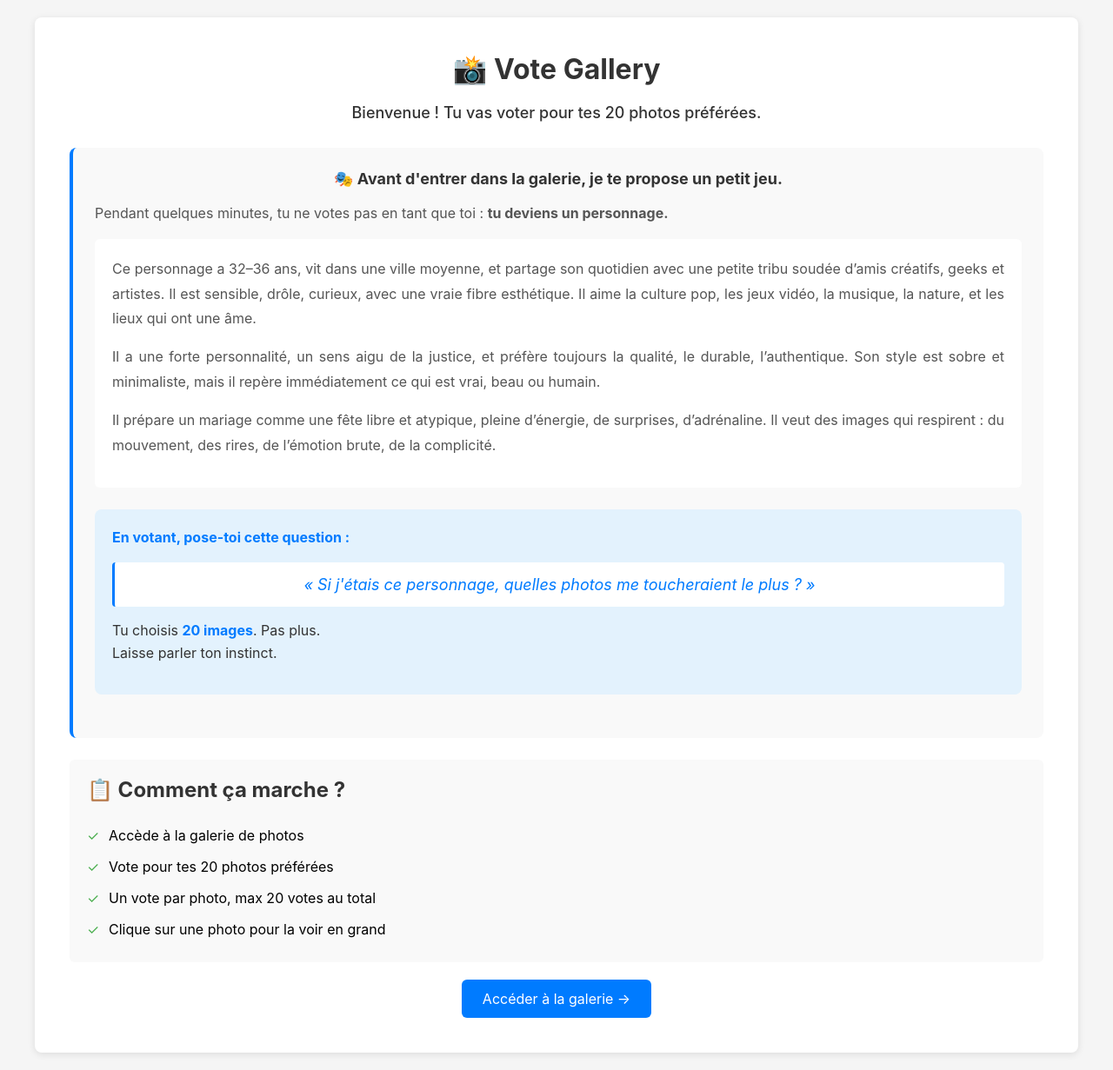
After one commit to Tiritibambix/VoteGallery, a Flask app: template templates/index - ORIGINAL.html in a window 1280 px wide. The commit adds this page. Shown: the whole page at 87% size. Run offline with Flask 3, Linux system fonts and the light colour scheme; the template is opened without the code that fills it, so the values that code supplies are empty.

Commit message:
Edit pour Raphael

```diff
--- /dev/null
+++ b/templates/index - ORIGINAL.html
@@ -0,0 +1,54 @@
+<!DOCTYPE html>
+<html lang="fr">
+<head>
+    <meta charset="UTF-8">
+    <meta name="viewport" content="width=device-width, initial-scale=1.0">
+    <title>Vote Gallery - Instructions</title>
+    <link rel="stylesheet" href="{{ url_for('static', filename='style.css') }}">
+</head>
+<body>
+    <div class="container">
+        <div class="instructions-card">
+            <h1>📸 Vote Gallery</h1>
+
+            <div class="welcome-section">
+                <p class="welcome-intro">Bienvenue ! Tu vas voter pour tes 20 photos préférées.</p>
+
+                <div class="character-section">
+                    <h2>🎭 Avant d'entrer dans la galerie, je te propose un petit jeu.</h2>
+                    <p>Pendant quelques minutes, tu ne votes pas en tant que toi : <strong>tu deviens un personnage.</strong></p>
+
+<div class="character-description">
+    <p>Ce personnage a 32–36 ans, vit dans une ville moyenne, et partage son quotidien avec une petite tribu soudée d’amis créatifs, geeks et artistes. Il est sensible, drôle, curieux, avec une vraie fibre esthétique. Il aime la culture pop, les jeux vidéo, la musique, la nature, et les lieux qui ont une âme.</p>
+
+    <p>Il a une forte personnalité, un sens aigu de la justice, et préfère toujours la qualité, le durable, l’authentique. Son style est sobre et minimaliste, mais il repère immédiatement ce qui est vrai, beau ou humain.</p>
+
+    <p>Il prépare un mariage comme une fête libre et atypique, pleine d’énergie, de surprises, d’adrénaline. Il veut des images qui respirent : du mouvement, des rires, de l’émotion brute, de la complicité.</p>
+</div>
+
+<div class="question-section">
+    <p><strong>En votant, pose-toi cette question :</strong></p>
+    <blockquote>« Si j'étais ce personnage, quelles photos me toucheraient le plus ? »</blockquote>
+    <p>Tu choisis <strong>20 images</strong>. Pas plus.<br>
+    Laisse parler ton instinct.</p>
+</div>
+
+            </div>
+
+            <div class="instructions-box">
+                <h2>📋 Comment ça marche ?</h2>
+                <ul>
+                    <li>Accède à la galerie de photos</li>
+                    <li>Vote pour tes 20 photos préférées</li>
+                    <li>Un vote par photo, max 20 votes au total</li>
+                    <li>Clique sur une photo pour la voir en grand</li>
+                </ul>
+            </div>
+
+            <a href="/gallery" class="btn btn-primary">Accéder à la galerie →</a>
+        </div>
+    </div>
+
+    <script src="/static/noclickright.js"></script>
+</body>
+</html>
```
Also changed, not shown: templates/index.html (+1 -19 lines).
